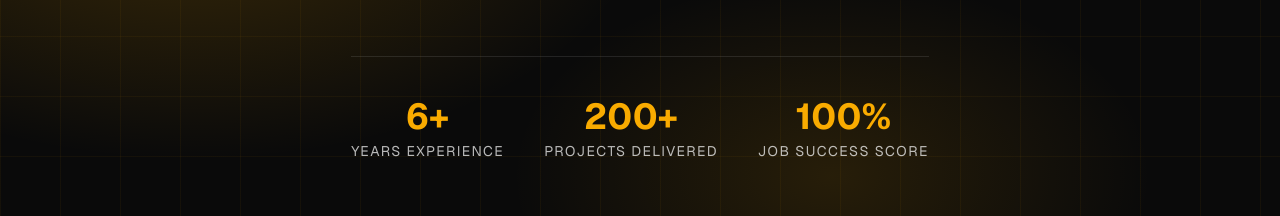
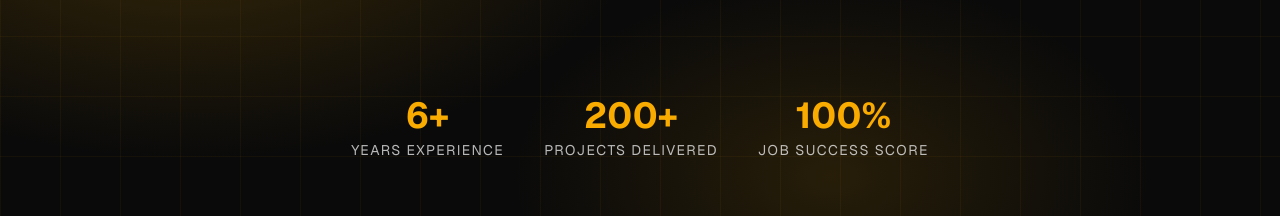
Before and after one commit to hammadCodes/hammadCodes, a Next.js app: page / in a window 1280 px wide. Shown: the part 504-720 px from the top of the page. Built offline with nearby package versions, Linux system fonts and the light colour scheme; no server answers.

Commit message:
removed border

```diff
--- a/components/Hero.tsx
+++ b/components/Hero.tsx
@@ -46,7 +46,7 @@ export default function Hero() {
         </a>
 
         {/* Stats */}
-        <div className="mt-16 flex flex-wrap items-center justify-center gap-10 border-t border-white/10 pt-10">
+        <div className="mt-16 flex flex-wrap items-center justify-center gap-10 pt-10">
           <div className="text-center">
             <p className="text-3xl font-bold text-accent sm:text-4xl">6+</p>
             <p className="mt-1 text-sm uppercase tracking-widest text-foreground/75">Years Experience</p>
```
